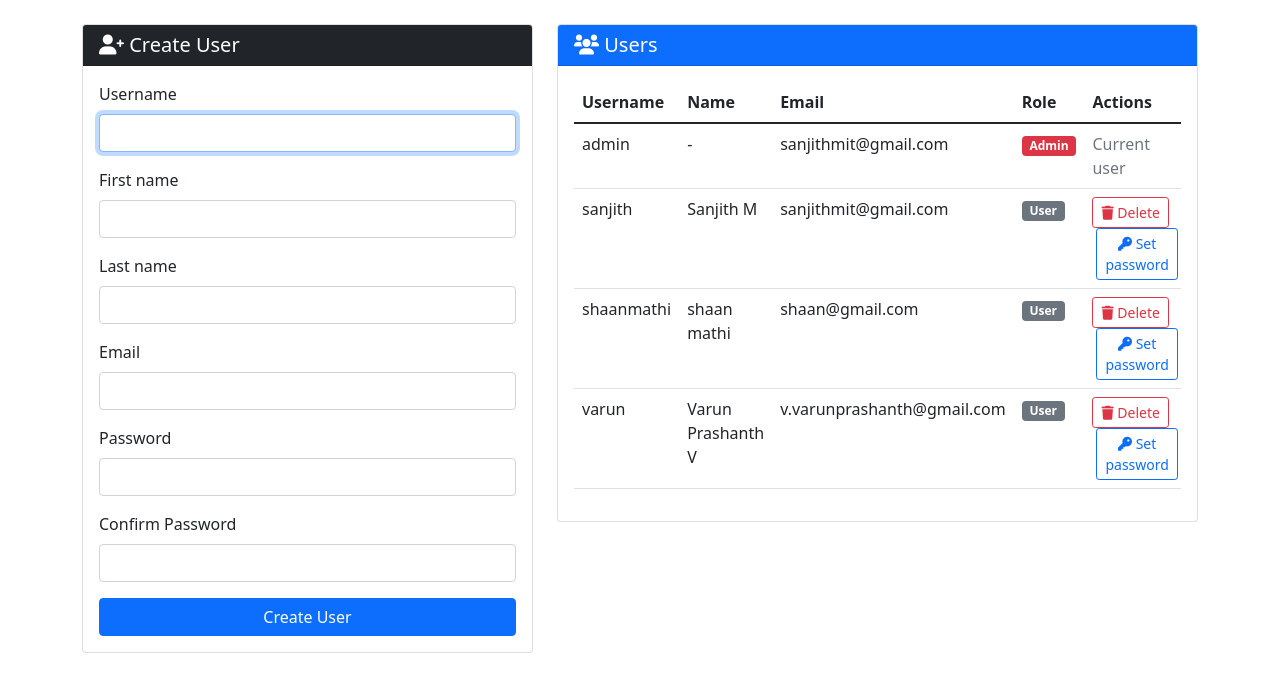
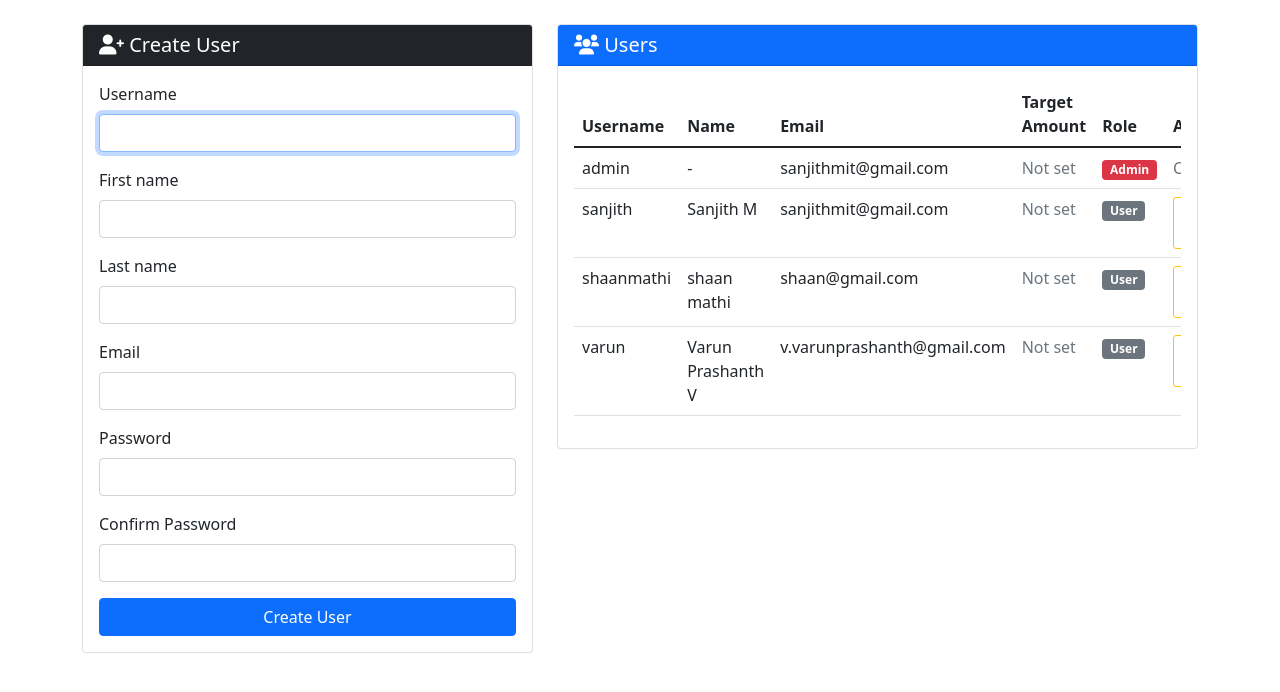
Before and after one commit to sanjith3/adcampaigns, a Django app: page /dashboard/admin-users/ in a window 1280 px wide. Shown: the part 56-748 px from the top of the page. Run offline with Django 5.2, Linux system fonts and the light colour scheme; a user stored in the database is signed in; data comes from the database, SQL or seed files in the repository.

Commit message:
update the set target feature and display the target to the user and total amount display is updated

```diff
--- a/campaigns/forms.py
+++ b/campaigns/forms.py
@@ -195,3 +195,17 @@ class EditHoldForm(forms.ModelForm):
         if mobile and (not mobile.isdigit() or len(mobile) != 10):
             raise forms.ValidationError('Enter a valid 10 digit mobile number')
         return mobile
+
+# Add this to your existing forms.py
+class SetTargetForm(forms.Form):
+    target_amount = forms.DecimalField(
+        max_digits=10,
+        decimal_places=2,
+        min_value=0,
+        label="Monthly Target Amount (₹)",
+        widget=forms.NumberInput(attrs={
+            'class': 'form-control',
+            'placeholder': 'Enter target amount in rupees',
+            'step': '0.01'
+        })
+    )
--- a/campaigns/templates/campaigns/admin_users.html
+++ b/campaigns/templates/campaigns/admin_users.html
@@ -58,7 +58,7 @@
                                 <th>Username</th>
                                 <th>Name</th>
                                 <th>Email</th>
-                                <!-- <th>Password (hash)</th> -->
+                                <th>Target Amount</th>
                                 <th>Role</th>
                                 <th>Actions</th>
                             </tr>
@@ -70,6 +70,13 @@
                                 <td>{{ u.get_full_name|default:'-' }}</td>
                                 <td>{{ u.email|default:'-' }}</td>
                                 <td>
+                                    {% if u.profile.target_amount %}
+                                        ₹{{ u.profile.target_amount }}
+                                    {% else %}
+                                        <span class="text-muted">Not set</span>
+                                    {% endif %}
+                                </td>
+                                <td>
                                     {% if u.is_superuser %}
                                         <span class="badge bg-danger">Admin</span>
                                     {% else %}
@@ -78,15 +85,32 @@
                                 </td>
                                 <td>
                                     {% if u != user %}
-                                    <form method="post" action="{% url 'admin_delete_user' u.id %}" class="d-inline" onsubmit="return confirm('Delete user {{ u.username }}?');">
-                                        {% csrf_token %}
-                                        <button type="submit" class="btn btn-sm btn-outline-danger">
-                                            <i class="fas fa-trash"></i> Delete
-                                        </button>
-                                    </form>
-                                    <a href="{% url 'admin_set_password' u.id %}" class="btn btn-sm btn-outline-primary ms-1">
-                                        <i class="fas fa-key"></i> Set password
-                                    </a>
+                                    <div class="btn-group btn-group-sm">
+                                        <!-- Set Target Button -->
+                                        <a href="{% url 'admin_set_target' u.id %}"
+                                           class="btn btn-outline-warning"
+                                           title="Set Target">
+                                            <i class="fas fa-bullseye"></i> Target
+                                        </a>
+
+                                        <!-- Set Password Button -->
+                                        <a href="{% url 'admin_set_password' u.id %}"
+                                           class="btn btn-outline-primary"
+                                           title="Set Password">
+                                            <i class="fas fa-key"></i>
+                                        </a>
+
+                                        <!-- Delete Button -->
+                                        <form method="post"
+                                              action="{% url 'admin_delete_user' u.id %}"
+                                              class="d-inline"
+                                              onsubmit="return confirm('Delete user {{ u.username }}?');">
+                                            {% csrf_token %}
+                                            <button type="submit" class="btn btn-outline-danger" title="Delete User">
+                                                <i class="fas fa-trash"></i>
+                                            </button>
+                                        </form>
+                                    </div>
                                     {% else %}
                                     <span class="text-muted">Current user</span>
                                     {% endif %}
--- a/campaigns/urls.py
+++ b/campaigns/urls.py
@@ -16,6 +16,7 @@ urlpatterns = [
     path('admin-users/', views.admin_users, name='admin_users'),
     path('admin-users/<int:user_id>/delete/', views.admin_delete_user, name='admin_delete_user'),
     path('admin-users/<int:user_id>/set-password/', views.admin_set_password, name='admin_set_password'),
+    path('admin-users/<int:user_id>/set-target/', views.admin_set_target, name='admin_set_target'),
 
     # Long-polling endpoint for admin dashboard
     path('admin-dashboard/poll/', views.poll_admin_status, name='poll_admin_status'),
--- a/campaigns/views.py
+++ b/campaigns/views.py
@@ -3,12 +3,12 @@ from django.contrib.auth.decorators import login_required, user_passes_test #typ
 from django.contrib import messages #type: ignore
 from django.http import JsonResponse #type: ignore
 from django.db import transaction #type: ignore
-from .models import AdRecord, Day1FollowUp, Day2FollowUp
+from .models import AdRecord, Day1FollowUp, Day2FollowUp,UserProfile
 from django.utils import timezone #type: ignore
 from django.db.models import Count, Sum,Q, Max #type: ignore
 from django.db.models.functions import Coalesce #type: ignore
 from datetime import date, timedelta
-from .forms import AdRecordForm, PaymentDetailsForm, AdminVerificationForm, ActivateAdForm, AdminCreateUserForm, AdminSetPasswordForm, HoldDetailsForm, EditEnquiryForm, EditHoldForm
+from .forms import AdRecordForm, PaymentDetailsForm, AdminVerificationForm, ActivateAdForm, AdminCreateUserForm, AdminSetPasswordForm, HoldDetailsForm, EditEnquiryForm, EditHoldForm, SetTargetForm
 from django.contrib.auth.models import User #type: ignore
 from django.contrib.auth.views import LoginView #type: ignore
 from django.contrib.auth import logout #type: ignore
@@ -33,7 +33,6 @@ class AlwaysLoginView(LoginView):
 
 @login_required
 def dashboard(request):
-
     if request.user.is_superuser:
         return redirect('admin_dashboard')
 
@@ -49,47 +48,38 @@ def dashboard(request):
     completed_ads = user_ads.filter(status='completed')
     follow_up_ads = completed_ads.filter(renewals__isnull=True)
 
-    today = timezone.now().date()
-    active_today_qs = user_ads.filter(status='active', start_date__lte=today, end_date__gte=today)
-    daily_stats = active_today_qs.aggregate(
+    # ✅ Monthly Stats
+    now = timezone.now()
+    month_start = date(now.year, now.month, 1)
+    monthly_stats = user_ads.filter(
+        start_date__gte=month_start,
+        start_date__lte=now
+    ).aggregate(
         count=Count('id'),
         total_amount=Coalesce(Sum('amount'), 0)
     )
 
-    start_str = request.GET.get('start')
-    end_str = request.GET.get('end')
-    range_count = None
-    range_amount = None
-    range_start = None
-    range_end = None
+    # ✅ Target Progress Calculation
     try:
-        if start_str:
-            range_start = date.fromisoformat(start_str)
-        if end_str:
-            range_end = date.fromisoformat(end_str)
-    except ValueError:
-        range_start = None
-        range_end = None
+        user_profile = UserProfile.objects.get(user=request.user)
+        target_amount = user_profile.target_amount
+    except UserProfile.DoesNotExist:
+        target_amount = 0
 
-    if range_start and range_end:
-        range_qs = user_ads.filter(
-            status='active',
-            start_date__gte=range_start,
-            end_date__lte=range_end
-        )
-        range_stats = range_qs.aggregate(
-            count=Count('id'),
-            total_amount=Coalesce(Sum('amount'), 0)
-        )
-        range_count = range_stats['count']
-        range_amount = range_stats['total_amount']
+    achieved_amount = monthly_stats['total_amount'] or 0
+    remaining_amount = max(0, target_amount - achieved_amount)
 
-        # If viewing Active status, constrain the Active table by range
-        if status_filter == 'active':
-            active_ads = active_ads.filter(
-                start_date__gte=range_start,
-                end_date__lte=range_end
-            )
+    if target_amount > 0:
+        progress_percentage = min(100, (achieved_amount / target_amount) * 100)
+    else:
+        progress_percentage = 0
+
+    target_progress = {
+        'target': target_amount,
+        'achieved': achieved_amount,
+        'remaining': remaining_amount,
+        'progress_percentage': progress_percentage
+    }
 
     context = {
         'enquiries': enquiries,
@@ -100,12 +90,9 @@ def dashboard(request):
         'follow_up_ads': follow_up_ads,
         'status_filter': status_filter,
         'show_follow': show_follow,
-        'stats_active_today_count': daily_stats['count'],
-        'stats_active_today_amount': daily_stats['total_amount'],
-        'stats_range_count': range_count,
-        'stats_range_amount': range_amount,
-        'stats_range_start': start_str or '',
-        'stats_range_end': end_str or '',
+        'stats_active_today_count': monthly_stats['count'],
+        'stats_active_today_amount': monthly_stats['total_amount'],
+        'target_progress': target_progress,  # Add this to context
     }
     return render(request, 'campaigns/dashboard.html', context)
 
@@ -857,3 +844,29 @@ def admin_edit_hold(request, ad_id):
         form = EditHoldForm(instance=ad)
 
     return render(request, 'campaigns/admin_edit_hold.html', {'form': form, 'ad': ad})
+
+@login_required
+@user_passes_test(is_admin)
+def admin_set_target(request, user_id):
+    target_user = get_object_or_404(User, id=user_id)
+
+    # Get or create user profile
+    user_profile, created = UserProfile.objects.get_or_create(user=target_user)
+
+    if request.method == 'POST':
+        form = SetTargetForm(request.POST)
+        if form.is_valid():
+            target_amount = form.cleaned_data['target_amount']
+            user_profile.target_amount = target_amount
+            user_profile.save()
+
+            messages.success(request, f'Target of ₹{target_amount} set successfully for {target_user.username}.')
+            return redirect('admin_users')
+    else:
+        # Pre-populate with current target if exists
+        form = SetTargetForm(initial={'target_amount': user_profile.target_amount})
+
+    return render(request, 'campaigns/admin_set_target.html', {
+        'form': form,
+        'target_user': target_user
+    })
```
Also changed, not shown: campaigns/models.py (+35 -0 lines), campaigns/templates/campaigns/admin_set_target.html (added, +47 -0 lines), campaigns/templates/campaigns/dashboard.html (+29 -2 lines), campaigns/migrations/0010_userprofile.py (added), requirements.txt (line endings or trailing spaces).
